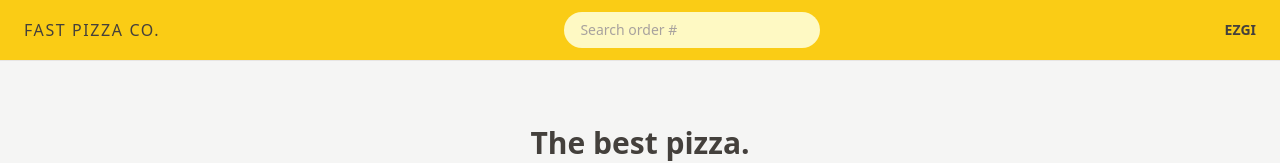
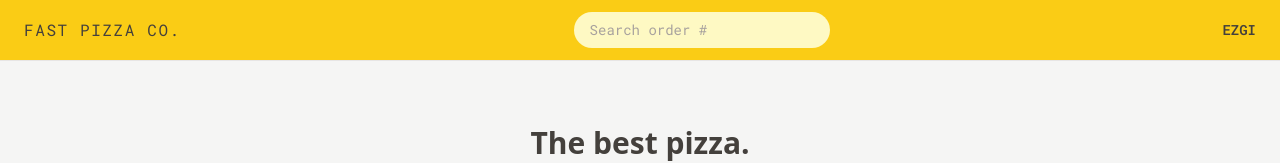
Before and after one commit to ezgikardes/fast-pizza, a React (Vite) app: page / in a window 1280 px wide. Shown: the top 163 px of the page. Built offline with nearby package versions, Linux system fonts and the light colour scheme.

Commit message:
feat: add Roboto Mono font and enhance Loader component styling

```diff
--- a/index.html
+++ b/index.html
@@ -3,6 +3,12 @@
   <head>
     <meta charset="UTF-8" />
     <meta name="viewport" content="width=device-width, initial-scale=1.0" />
+    <link rel="preconnect" href="https://fonts.googleapis.com" />
+    <link rel="preconnect" href="https://fonts.gstatic.com" crossorigin />
+    <link
+      href="https://fonts.googleapis.com/css2?family=Roboto+Mono:ital,wght@0,100..700;1,100..700&display=swap"
+      rel="stylesheet" />
+
     <title>Fast Pizza</title>
   </head>
   <body class="bg-stone-100 text-stone-700">
--- a/src/index.css
+++ b/src/index.css
@@ -12,7 +12,7 @@
 .loader {
   width: 45px;
   aspect-ratio: 0.75;
-  --c: no-repeat linear-gradient(#333 0 0);
+  --c: no-repeat linear-gradient(theme(colors.stone.800) 0 0);
   background:
     var(--c) 0% 50%,
     var(--c) 50% 50%,
--- a/src/ui/Header.jsx
+++ b/src/ui/Header.jsx
@@ -4,7 +4,7 @@
 
 function Header() {
     return (
-        <header className="flex items-center justify-between px-4 py-3 uppercase bg-yellow-400 border-b border-stone-200 sm:px-6">
+        <header className="flex items-center justify-between px-4 py-3 uppercase bg-yellow-400 border-b border-stone-200 sm:px-6 font-pizza">
 
             <Link to='/' className="tracking-widest">Fast Pizza Co.</Link>
             <SearchOrder />
--- a/src/ui/Loader.jsx
+++ b/src/ui/Loader.jsx
@@ -1,7 +1,9 @@
 function Loader() {
     return (
-        <div className="loader">
+        <div className="absolute inset-0 flex items-center justify-center bg-slate-200/20 backdrop-blur-sm">
+            <div className="loader">
 
+            </div>
         </div>
     )
 }
--- a/tailwind.config.js
+++ b/tailwind.config.js
@@ -1,8 +1,19 @@
 /** @type {import('tailwindcss').Config} */
+// eslint-disable-next-line
 export default {
-    content: ['./index.html', './src/**/*.{js,ts,jsx,tsx}'],
-    theme: {
-        extend: {},
+  content: ["./index.html", "./src/**/*.{js,ts,jsx,tsx}"],
+  theme: {
+    fontFamily: {
+      pizza: ["Roboto Mono", "monospace"],
     },
-    plugins: [],
-}
+    extend: {
+      fontSize: {
+        huge: ["80rem", { lineHeight: "1" }],
+      },
+      height: {
+        screen: "100dvh",
+      },
+    },
+  },
+  plugins: [],
+};
```
